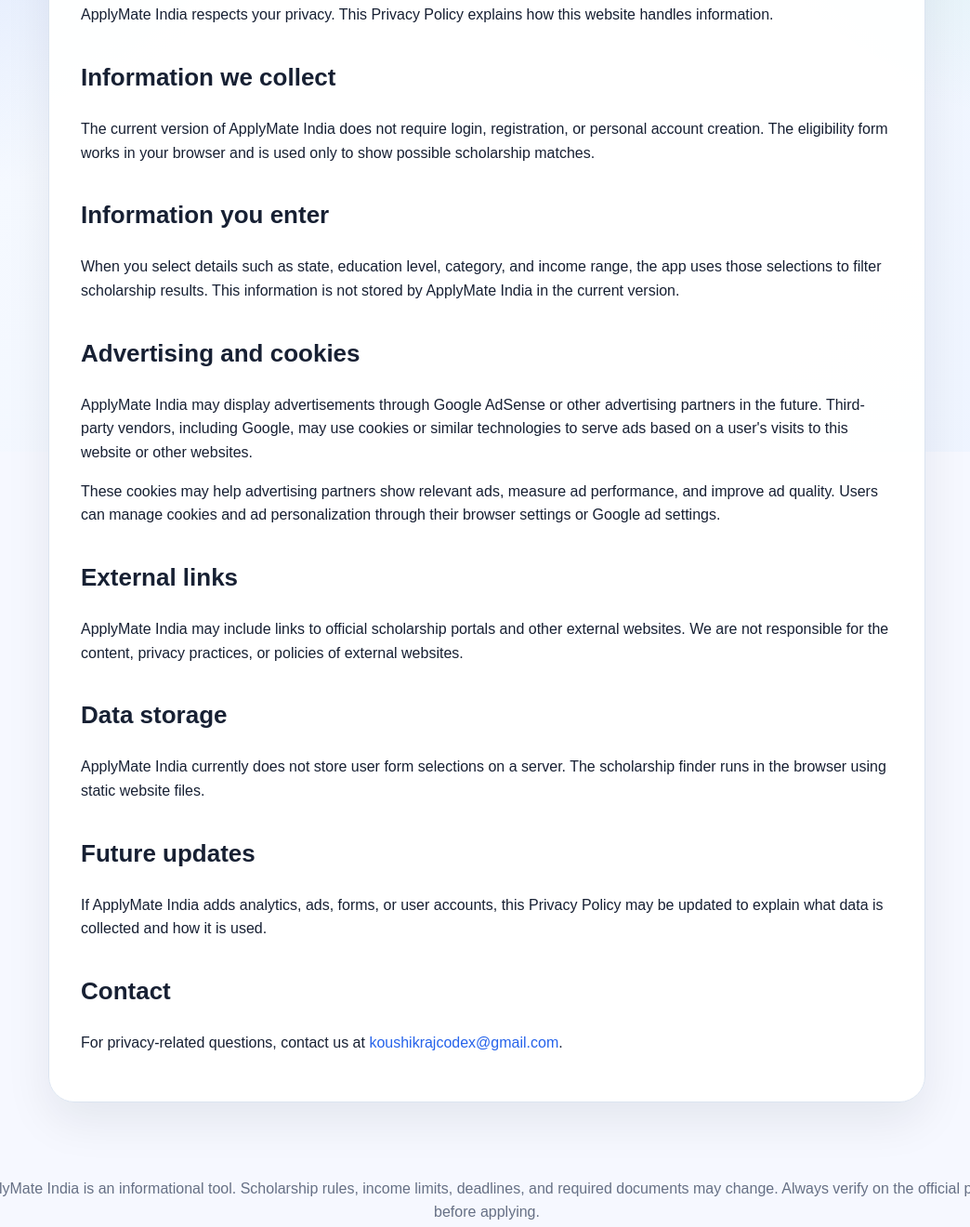
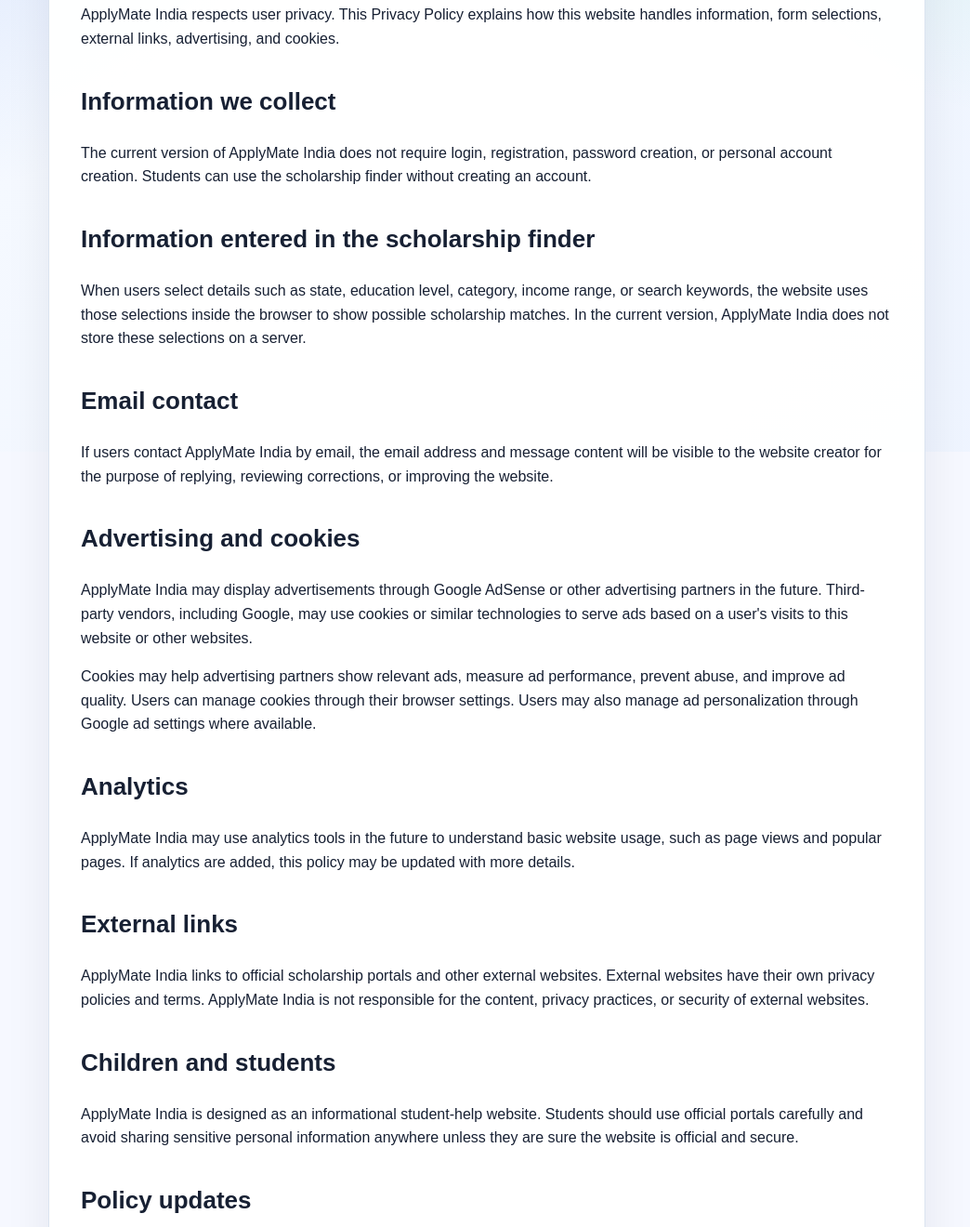
Before and after one commit to koushikrajcodex-boop/applymate-india, a plain HTML site: page privacy.html in a window 1280 px wide. Shown: the part 314-1634 px from the top of the page at 93% size, without its empty margins (116-1160 px from the left). Drawn offline with Linux system fonts and the light colour scheme.

Commit message:
Update privacy.html

```diff
--- a/privacy.html
+++ b/privacy.html
@@ -5,7 +5,7 @@
   <meta name="viewport" content="width=device-width, initial-scale=1.0" />
 
   <title>Privacy Policy - ApplyMate India</title>
-  <meta name="description" content="Privacy Policy for ApplyMate India, including information about form usage, external links, advertising, cookies, and future updates." />
+  <meta name="description" content="Privacy Policy for ApplyMate India, including form usage, external links, advertising, cookies, and contact information." />
   <meta name="robots" content="index, follow" />
   <link rel="canonical" href="https://applymate-india.netlify.app/privacy.html" />
 
@@ -29,6 +29,7 @@
       <a href="about.html">About</a>
       <a href="privacy.html">Privacy</a>
       <a href="disclaimer.html">Disclaimer</a>
+      <a href="editorial-policy.html">Editorial Policy</a>
       <a href="contact.html">Contact</a>
     </div>
   </nav>
@@ -39,19 +40,27 @@
       <span class="last-updated">Last updated: 26 June 2026</span>
 
       <p>
-        ApplyMate India respects your privacy. This Privacy Policy explains how this website handles information.
+        ApplyMate India respects user privacy. This Privacy Policy explains how this website handles information,
+        form selections, external links, advertising, and cookies.
       </p>
 
       <h2>Information we collect</h2>
       <p>
-        The current version of ApplyMate India does not require login, registration, or personal account creation.
-        The eligibility form works in your browser and is used only to show possible scholarship matches.
+        The current version of ApplyMate India does not require login, registration, password creation, or personal account
+        creation. Students can use the scholarship finder without creating an account.
       </p>
 
-      <h2>Information you enter</h2>
+      <h2>Information entered in the scholarship finder</h2>
       <p>
-        When you select details such as state, education level, category, and income range, the app uses those selections
-        to filter scholarship results. This information is not stored by ApplyMate India in the current version.
+        When users select details such as state, education level, category, income range, or search keywords, the website uses
+        those selections inside the browser to show possible scholarship matches. In the current version, ApplyMate India does
+        not store these selections on a server.
+      </p>
+
+      <h2>Email contact</h2>
+      <p>
+        If users contact ApplyMate India by email, the email address and message content will be visible to the website creator
+        for the purpose of replying, reviewing corrections, or improving the website.
       </p>
 
       <h2>Advertising and cookies</h2>
@@ -62,31 +71,39 @@
       </p>
 
       <p>
-        These cookies may help advertising partners show relevant ads, measure ad performance, and improve ad quality.
-        Users can manage cookies and ad personalization through their browser settings or Google ad settings.
+        Cookies may help advertising partners show relevant ads, measure ad performance, prevent abuse, and improve ad quality.
+        Users can manage cookies through their browser settings. Users may also manage ad personalization through Google ad
+        settings where available.
+      </p>
+
+      <h2>Analytics</h2>
+      <p>
+        ApplyMate India may use analytics tools in the future to understand basic website usage, such as page views and popular
+        pages. If analytics are added, this policy may be updated with more details.
       </p>
 
       <h2>External links</h2>
       <p>
-        ApplyMate India may include links to official scholarship portals and other external websites.
-        We are not responsible for the content, privacy practices, or policies of external websites.
+        ApplyMate India links to official scholarship portals and other external websites. External websites have their own
+        privacy policies and terms. ApplyMate India is not responsible for the content, privacy practices, or security of
+        external websites.
       </p>
 
-      <h2>Data storage</h2>
+      <h2>Children and students</h2>
       <p>
-        ApplyMate India currently does not store user form selections on a server. The scholarship finder runs in the browser
-        using static website files.
+        ApplyMate India is designed as an informational student-help website. Students should use official portals carefully
+        and avoid sharing sensitive personal information anywhere unless they are sure the website is official and secure.
       </p>
 
-      <h2>Future updates</h2>
+      <h2>Policy updates</h2>
       <p>
-        If ApplyMate India adds analytics, ads, forms, or user accounts, this Privacy Policy may be updated to explain
-        what data is collected and how it is used.
+        This Privacy Policy may be updated when new features are added, such as analytics, contact forms, advertising, or user
+        accounts.
       </p>
 
       <h2>Contact</h2>
       <p>
-        For privacy-related questions, contact us at
+        For privacy-related questions, contact:
         <a href="mailto:koushikrajcodex@gmail.com">koushikrajcodex@gmail.com</a>.
       </p>
     </section>
@@ -103,6 +120,7 @@
       <a href="about.html">About</a>
       <a href="privacy.html">Privacy Policy</a>
       <a href="disclaimer.html">Disclaimer</a>
+      <a href="editorial-policy.html">Editorial Policy</a>
       <a href="contact.html">Contact</a>
     </div>
   </footer>
```
